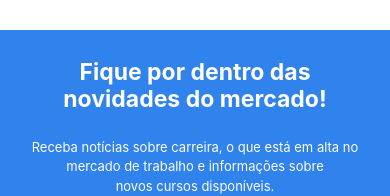
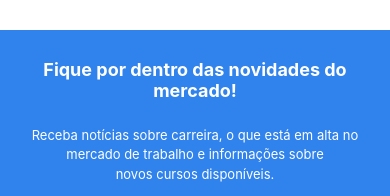
Before and after one commit to brunomorello/dkt_frontend_v2, an Angular app: page / in a window 390 px wide. Shown: the part 1931-2127 px from the top of the page. Built offline with nearby package versions, Linux system fonts and the light colour scheme; no server answers.

Commit message:
font changed

```diff
--- a/src/app/modules/home/home.component.css
+++ b/src/app/modules/home/home.component.css
@@ -314,7 +314,7 @@ small {
 }
 
 .custom-newsletter-title {
-    font-size: 45px;
+    font-size: 35px;
     font-weight: bold;
 }
 
@@ -483,7 +483,7 @@ small {
     }
 
     .custom-newsletter-title {
-        font-size: 23px;
+        font-size: 18px;
         margin-top: 15px;
     }
 
```
